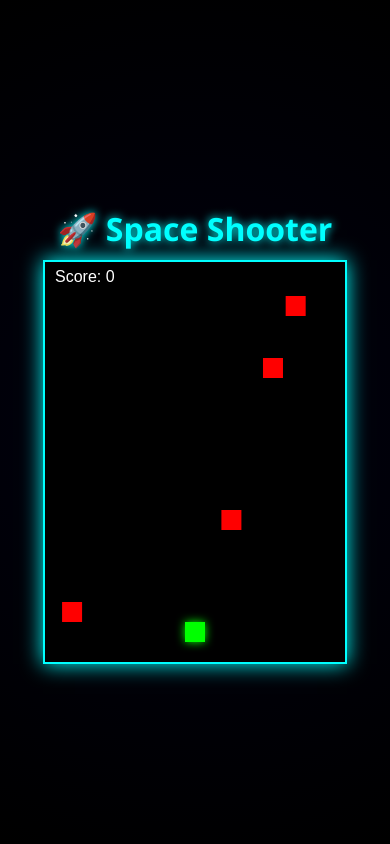
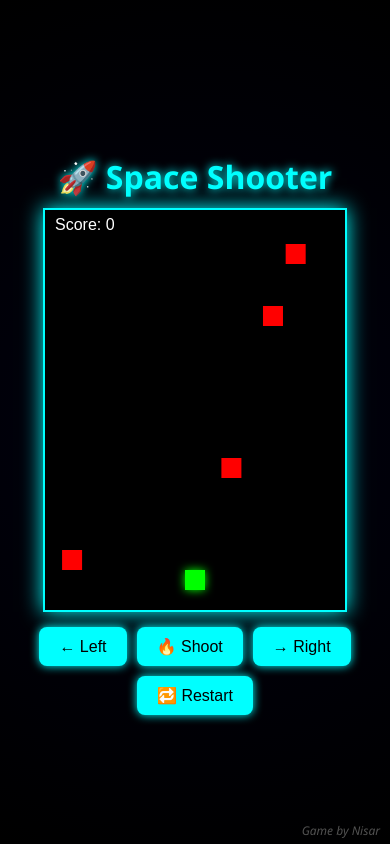
Before and after one commit to Muhammad-Nisar-7/Website, a plain HTML site: page spaceshooter.html in a window 390 px wide. Drawn offline with Linux system fonts and the light colour scheme.

Commit message:
Update spaceshooter.html

```diff
--- a/spaceshooter.html
+++ b/spaceshooter.html
@@ -40,12 +40,61 @@
       text-shadow: 0 0 10px red;
       display: none;
     }
+
+    #controls {
+      margin-top: 15px;
+      display: none; /* hidden by default for desktop */
+      flex-wrap: wrap;
+      justify-content: center;
+      gap: 10px;
+    }
+
+    .btn {
+      background: #00ffff;
+      border: none;
+      color: black;
+      padding: 10px 20px;
+      font-size: 1rem;
+      border-radius: 8px;
+      box-shadow: 0 0 10px #00ffff;
+      cursor: pointer;
+      user-select: none;
+    }
+
+    /* Show controls only on mobile */
+    @media (max-width: 600px) {
+      #controls {
+        display: flex;
+      }
+    }
+
+    /* Credit text */
+    #credit {
+      position: fixed;
+      bottom: 5px;
+      right: 10px;
+      font-size: 0.75rem;
+      color: #888;
+      font-style: italic;
+      opacity: 0.6;
+    }
   </style>
 </head>
 <body>
   <h2>🚀 Space Shooter</h2>
   <canvas id="shooter" width="300" height="400"></canvas>
-  <div id="gameOverMessage">Game Over<br><small>Press Enter to Restart</small></div>
+  <div id="gameOverMessage">Game Over<br><small>Press Enter or Tap Restart</small></div>
+
+  <!-- Mobile-only controls -->
+  <div id="controls">
+    <button class="btn" id="leftBtn">← Left</button>
+    <button class="btn" id="shootBtn">🔥 Shoot</button>
+    <button class="btn" id="rightBtn">→ Right</button>
+    <button class="btn" id="restartBtn">🔁 Restart</button>
+  </div>
+
+  <!-- Credit -->
+  <div id="credit">Game by Nisar</div>
 
   <script>
     const canvas = document.getElementById("shooter");
@@ -65,15 +114,27 @@
     }
 
     document.addEventListener("keydown", e => {
-      if (!gameRunning && e.key === "Enter") {
-        resetGame();
-      }
+      if (!gameRunning && e.key === "Enter") resetGame();
 
       if (gameRunning) {
         if (e.key === "ArrowLeft" && x > 0) x -= 10;
         if (e.key === "ArrowRight" && x < 280) x += 10;
         if (e.key === " ") bullets.push({x: x + 7.5, y: 350});
       }
+    });
+
+    // Mobile button controls
+    document.getElementById("leftBtn").addEventListener("click", () => {
+      if (gameRunning && x > 0) x -= 10;
+    });
+    document.getElementById("rightBtn").addEventListener("click", () => {
+      if (gameRunning && x < 280) x += 10;
+    });
+    document.getElementById("shootBtn").addEventListener("click", () => {
+      if (gameRunning) bullets.push({x: x + 7.5, y: 350});
+    });
+    document.getElementById("restartBtn").addEventListener("click", () => {
+      resetGame();
     });
 
     function drawShip() {
```
